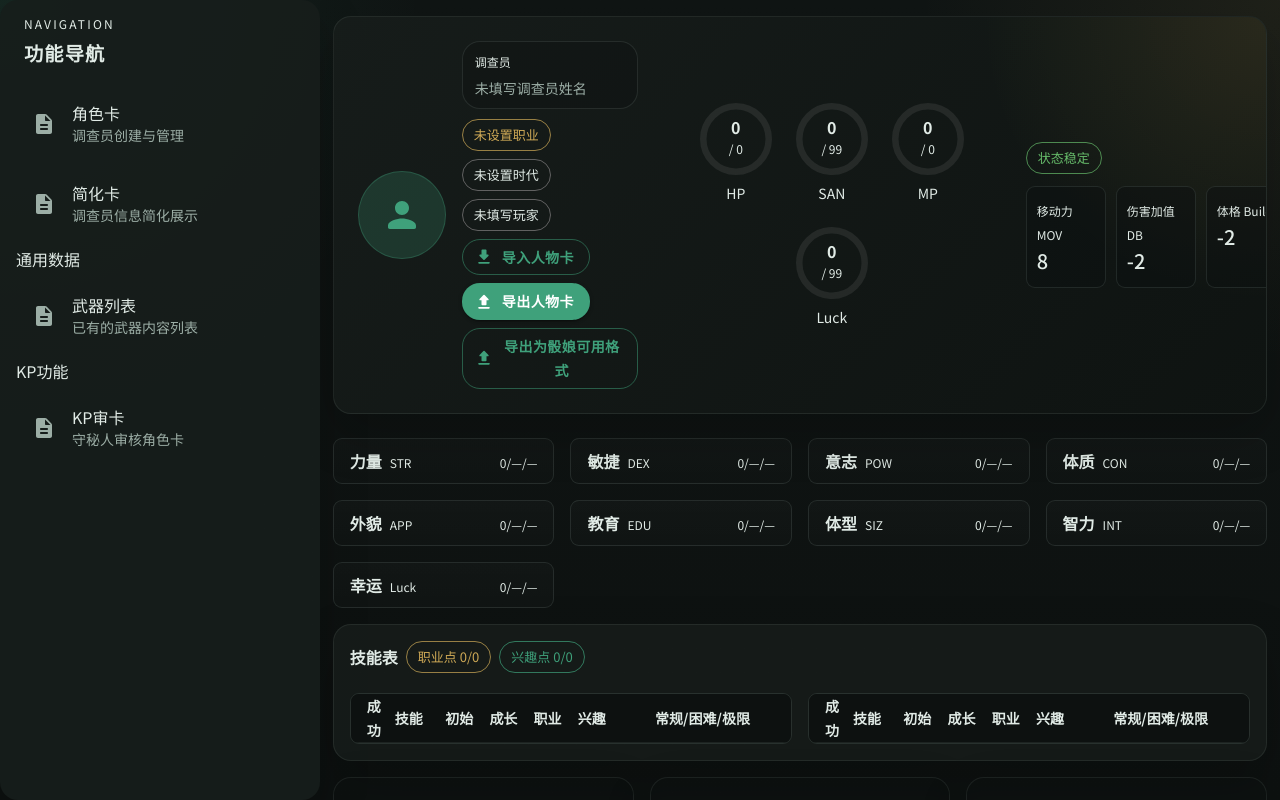
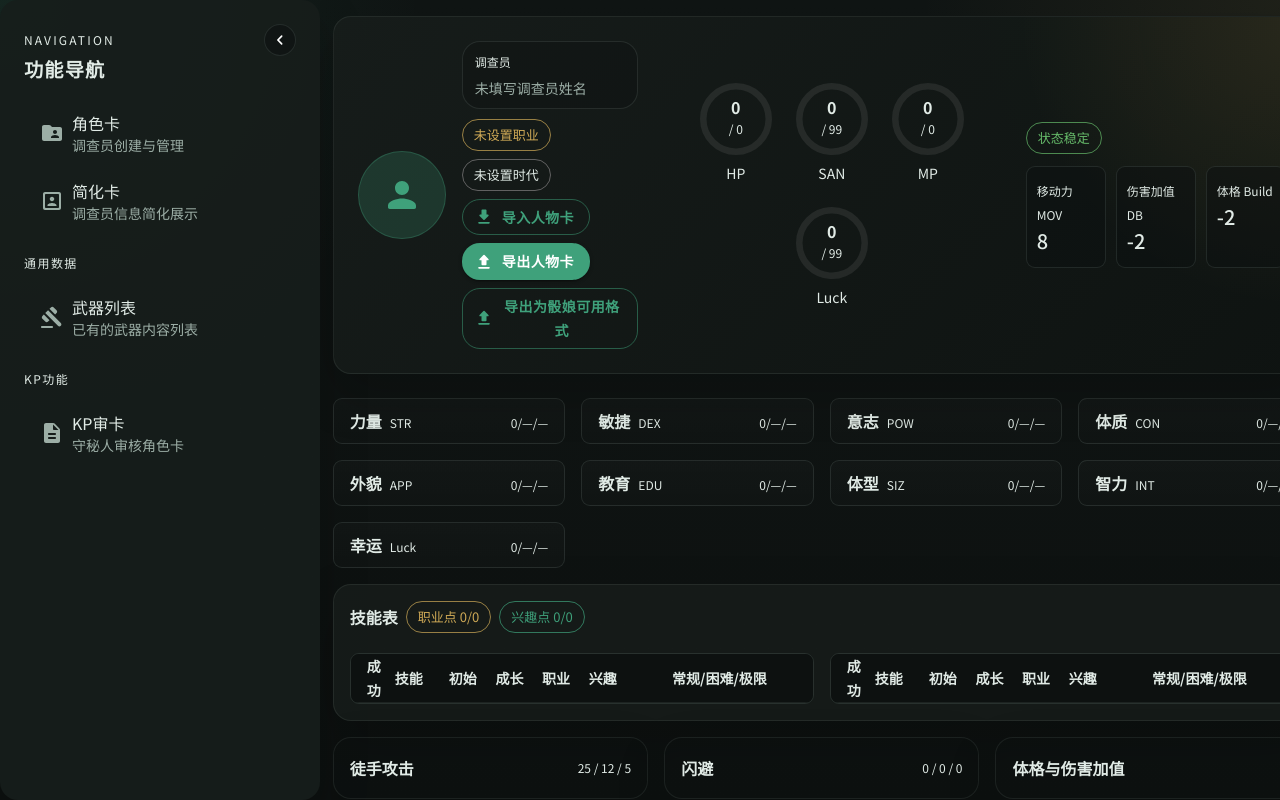
Before and after one commit to DMHPJ/character-sheet-toolkit, a Next.js app: page /simplify in a window 1280 px wide. Built offline with nearby package versions, Linux system fonts and the light colour scheme.

Commit message:
feat: 页面布局优化

```diff
--- a/src/app/globals.css
+++ b/src/app/globals.css
@@ -16,3 +16,14 @@ img {
   display: block;
   max-width: 100%;
 }
+
+input[type="number"] {
+  appearance: textfield;
+  -moz-appearance: textfield;
+}
+
+input[type="number"]::-webkit-outer-spin-button,
+input[type="number"]::-webkit-inner-spin-button {
+  margin: 0;
+  -webkit-appearance: none;
+}
--- a/src/components/AppSider/AppSider.tsx
+++ b/src/components/AppSider/AppSider.tsx
@@ -1,92 +1,117 @@
 "use client";
 
+import { FolderSharedRounded, GavelRounded, PortraitRounded } from "@mui/icons-material";
+import ChevronLeftRoundedIcon from "@mui/icons-material/ChevronLeftRounded";
+import ChevronRightRoundedIcon from "@mui/icons-material/ChevronRightRounded";
 import DescriptionRoundedIcon from "@mui/icons-material/DescriptionRounded";
+import { Box, IconButton, List, ListItemButton, ListItemIcon, ListItemText, Paper, Tooltip, Typography } from "@mui/material";
+import { alpha } from "@mui/material/styles";
 import Link from "next/link";
 import { usePathname } from "next/navigation";
-import {
-	Box,
-	List,
-	ListItemButton,
-	ListItemIcon,
-	ListItemText,
-	Paper,
-	Typography,
-} from "@mui/material";
-import { alpha } from "@mui/material/styles";
-import { ReactElement } from "react";
+import { useState } from "react";
+import type { ReactElement } from "react";
 
-const NAV_ITEMS = [
+const SIDER_WIDTH = 320;
+const SIDER_COLLAPSED_WIDTH = 88;
+
+const NAV_SECTIONS: {
+	title?: string;
+	items: {
+		href: string;
+		label: string;
+		description: string;
+		icon: ReactElement;
+	}[];
+}[] = [
+	{
+		items: [
 			{
 				href: "/",
 				label: "角色卡",
 				description: "调查员创建与管理",
-		icon: <DescriptionRoundedIcon />,
+				icon: <FolderSharedRounded />,
 			},
 			{
 				href: "/simplify/",
 				label: "简化卡",
 				description: "调查员信息简化展示",
-		icon: <DescriptionRoundedIcon />,
+				icon: <PortraitRounded />,
 			},
+		],
+	},
+	{
+		title: "通用数据",
+		items: [
 			{
 				href: "/combatList/",
 				label: "武器列表",
 				description: "已有的武器内容列表",
-		icon: <DescriptionRoundedIcon />,
+				icon: <GavelRounded />,
 			},
+		],
+	},
+	{
+		title: "KP功能",
+		items: [
 			{
 				href: "/kpChecking/",
 				label: "KP审卡",
 				description: "守秘人审核角色卡",
 				icon: <DescriptionRoundedIcon />,
 			},
+		],
+	},
 ];
 
 export default function AppSider() {
 	const pathname = usePathname();
-	const reactNodeList: Array<ReactElement> = [];
-
-	NAV_ITEMS.map(item => {
-		const isActive = pathname === item.href;
-
-		if (item.label === "KP审卡") {
-			reactNodeList.push(<Box>KP功能</Box>)
-		} else if (item.label === "武器列表") {
-			reactNodeList.push(<Box>通用数据</Box>)
-		}
-		reactNodeList.push(
-			<ListItemButton
-				key={item.href}
-				component={Link}
-				href={item.href}
-				selected={isActive}
-				sx={{
-					borderRadius: 0.5,
-				}}>
-				<ListItemIcon
-					sx={{
-						minWidth: 40,
-						color: isActive ? "primary.main" : "text.secondary",
-						mt: 0.25,
-					}}>
-					{item.icon}
-				</ListItemIcon>
-				<ListItemText primary={item.label} secondary={item.description} />
-			</ListItemButton>
-		)
-	});
+	const [collapsed, setCollapsed] = useState(false);
 
 	return (
 		<Paper
 			component="aside"
-			sx={{
-				width: { xs: 0, lg: 320 },
-				px: { xs: 0, lg: 2 },
+			sx={(theme) => ({
+				width: { xs: 0, lg: collapsed ? SIDER_COLLAPSED_WIDTH : SIDER_WIDTH },
+				flexShrink: 0,
+				px: { xs: 0, lg: collapsed ? 1 : 2 },
+				py: { xs: 0, lg: 2 },
 				border: { xs: "none" },
 				backgroundColor: alpha("#171d1b", 0.9),
 				overflow: "hidden",
+				transition: theme.transitions.create(["width", "padding"], {
+					duration: theme.transitions.duration.standard,
+					easing: theme.transitions.easing.easeInOut,
+				}),
+			})}>
+			<Box
+				sx={{
+					display: { xs: "none", lg: "flex" },
+					height: "100%",
+					minWidth: 0,
+					flexDirection: "column",
 				}}>
-			<Box sx={{ px: 1, pt: 1, pb: 2.5 }}>
+				<Box
+					sx={{
+						display: "flex",
+						alignItems: "flex-start",
+						justifyContent: collapsed ? "center" : "space-between",
+						gap: 1,
+						px: collapsed ? 0 : 1,
+						pt: 1,
+						pb: 2.5,
+					}}>
+					<Box
+						sx={{
+							minWidth: 0,
+							opacity: collapsed ? 0 : 1,
+							width: collapsed ? 0 : "auto",
+							overflow: "hidden",
+							whiteSpace: "nowrap",
+							transition: (theme) =>
+								theme.transitions.create(["opacity", "width"], {
+									duration: theme.transitions.duration.shorter,
+								}),
+						}}>
 						<Typography variant="overline" color="secondary.main" sx={{ letterSpacing: "0.18em" }}>
 							Navigation
 						</Typography>
@@ -95,9 +120,82 @@ export default function AppSider() {
 						</Typography>
 					</Box>
 
-			<List sx={{ p: 0, display: "grid", gap: 1 }}>
-				{reactNodeList}
+					<Tooltip title={collapsed ? "展开侧栏" : "收起侧栏"} placement="right">
+						<IconButton
+							aria-label={collapsed ? "展开侧栏" : "收起侧栏"}
+							onClick={() => setCollapsed((value) => !value)}
+							size="small"
+							sx={{
+								flexShrink: 0,
+								border: (theme) => `1px solid ${theme.palette.divider}`,
+								backgroundColor: alpha("#0d1110", 0.56),
+								"&:hover": {
+									backgroundColor: alpha("#3fa17b", 0.16),
+								},
+							}}>
+							{collapsed ? <ChevronRightRoundedIcon fontSize="small" /> : <ChevronLeftRoundedIcon fontSize="small" />}
+						</IconButton>
+					</Tooltip>
+				</Box>
+
+				<List sx={{ p: 0, display: "grid", gap: 1, overflowY: "auto", overflowX: "hidden" }}>
+					{NAV_SECTIONS.map((section, sectionIndex) => (
+						<Box key={section.title ?? `section-${sectionIndex}`} sx={{ display: "grid", gap: 1 }}>
+							{section.title && !collapsed && (
+								<Typography
+									variant="overline"
+									color="text.secondary"
+									sx={{ px: 1, pt: sectionIndex > 0 ? 1 : 0, letterSpacing: "0.12em" }}>
+									{section.title}
+								</Typography>
+							)}
+
+							{section.items.map((item) => {
+								const isActive = pathname === item.href;
+								const itemButton = (
+									<ListItemButton
+										key={item.href}
+										component={Link}
+										href={item.href}
+										selected={isActive}
+										sx={{
+											minHeight: 56,
+											borderRadius: 0.5,
+											justifyContent: collapsed ? "center" : "flex-start",
+											px: collapsed ? 1 : 2,
+										}}>
+										<ListItemIcon
+											sx={{
+												minWidth: collapsed ? 0 : 40,
+												color: isActive ? "primary.main" : "text.secondary",
+												justifyContent: "center",
+											}}>
+											{item.icon}
+										</ListItemIcon>
+										<ListItemText
+											primary={item.label}
+											secondary={item.description}
+											sx={{
+												display: collapsed ? "none" : "block",
+												m: 0,
+												whiteSpace: "nowrap",
+											}}
+										/>
+									</ListItemButton>
+								);
+
+								return collapsed ? (
+									<Tooltip key={item.href} title={item.label} placement="right">
+										{itemButton}
+									</Tooltip>
+								) : (
+									itemButton
+								);
+							})}
+						</Box>
+					))}
 				</List>
+			</Box>
 		</Paper>
 	);
 }
--- a/src/components/CharacterSheet/CharacterSheet.tsx
+++ b/src/components/CharacterSheet/CharacterSheet.tsx
@@ -1,6 +1,6 @@
 "use client";
 
-import { useMemo, useState } from "react";
+import { useEffect, useMemo, useRef, useState } from "react";
 import AccountBalanceWalletRoundedIcon from "@mui/icons-material/AccountBalanceWalletRounded";
 import GavelRoundedIcon from "@mui/icons-material/GavelRounded";
 import HistoryEduRoundedIcon from "@mui/icons-material/HistoryEduRounded";
@@ -29,10 +29,38 @@ const TABS: { id: TabId; label: string; icon: ReactElement }[] = [
 	{ id: "property", label: "资产", icon: <AccountBalanceWalletRoundedIcon fontSize="small" /> },
 ];
 
+const SHEET_GAP_PX = 24;
+const PAGE_PADDING_BLOCK = 36;
+
 export default function CharacterSheet({ readOnly = false }: { readOnly?: boolean }) {
 	const [activeTab, setActiveTab] = useState<TabId>("status");
 	const [infoDialogOpen, setInfoDialogOpen] = useState(false);
+	const [headerHeight, setHeaderHeight] = useState(0);
+	const headerRef = useRef<HTMLDivElement | null>(null);
 	const derived = useCharacterStore((state) => state.derived);
+
+	useEffect(() => {
+		const headerElement = headerRef.current;
+
+		if (!headerElement) {
+			return;
+		}
+
+		const updateHeaderHeight = () => {
+			setHeaderHeight(Math.ceil(headerElement.getBoundingClientRect().height));
+		};
+
+		updateHeaderHeight();
+
+		const resizeObserver = new ResizeObserver(updateHeaderHeight);
+		resizeObserver.observe(headerElement);
+		window.addEventListener("resize", updateHeaderHeight);
+
+		return () => {
+			resizeObserver.disconnect();
+			window.removeEventListener("resize", updateHeaderHeight);
+		};
+	}, []);
 
 	const tabContent = useMemo(() => {
 		if (activeTab === "status") return <StatusPanel readOnly={readOnly} />;
@@ -41,23 +69,30 @@ export default function CharacterSheet({ readOnly = false }: { readOnly?: boolea
 		return <AssetsPanel readOnly={readOnly} />;
 	}, [activeTab, readOnly]);
 
+	const sheetContentHeight =
+		headerHeight > 0 ? `calc(100vh - ${headerHeight + SHEET_GAP_PX + PAGE_PADDING_BLOCK}px)` : "auto";
+
 	return (
 		<Box sx={{ mx: "1vw" }}>
 			<Box sx={{ display: "grid", gap: 3 }}>
-				<Header onOpenInfo={() => setInfoDialogOpen(true)} readOnly={readOnly} />
+				<Box ref={headerRef}>
+					<Header onOpenInfo={() => setInfoDialogOpen(true)} readOnly={readOnly} />
+				</Box>
 				{readOnly ? (
 					<ReadOnlyCharacterSheet />
-        ) : (
+				) : (
 					<Box
 						sx={{
 							display: "grid",
 							gap: 3,
 							gridTemplateColumns: { xs: "1fr", xl: "minmax(360px, 0.68fr) minmax(0, 1.55fr)" },
-							alignItems: "start",
+							alignItems: { xs: "start", xl: "stretch" },
+							height: { xl: sheetContentHeight },
+							minHeight: { xl: 0 },
 						}}>
-						<Box sx={{ display: "grid", gap: 3 }}>
+						<Box sx={{ height: { xl: "100%" }, minHeight: { xl: 0 }, overflow: { xl: "auto" } }}>
 							<AttributePanel readOnly={false} />
-							<OccupationPanel readOnly={false} />
+							<OccupationPanel sx={{marginBlock: 3}} readOnly={false} />
 
 							<Paper sx={{ overflow: "hidden", backgroundColor: alpha("#171d1b", 0.86) }}>
 								<Box
@@ -112,7 +147,7 @@ export default function CharacterSheet({ readOnly = false }: { readOnly?: boolea
 							</Paper>
 						</Box>
 
-						<SkillTable readOnly={false} />
+						<SkillTable readOnly={false} sx={{ height: { xl: "100%" }, minHeight: { xl: 0 } }} />
 					</Box>
 				)}
 			</Box>
--- a/src/components/Header/Header.tsx
+++ b/src/components/Header/Header.tsx
@@ -176,7 +176,7 @@ export default function Header({
             <Box sx={{ display: "flex", gap: 1, flexWrap: "wrap", mt: 1.25, alignItems: "center" }}>
               <Chip label={info.occupation || "未设置职业"} color="secondary" variant="outlined" />
               <Chip label={info.era || "未设置时代"} variant="outlined" />
-              <Chip label={info.player || "未填写玩家"} variant="outlined" />
+              {/* <Chip label={info.player || "未填写玩家"} variant="outlined" /> */}
               <Button variant="outlined" startIcon={<GetAppRoundedIcon />} onClick={handleImport}>
                 导入人物卡
               </Button>
--- a/src/components/SkillTable/SkillTable.tsx
+++ b/src/components/SkillTable/SkillTable.tsx
@@ -23,6 +23,7 @@ import {
 	Typography,
 } from "@mui/material";
 import { alpha } from "@mui/material/styles";
+import type { SxProps, Theme } from "@mui/material/styles";
 import {
 	EXPANDABLE_SKILL_GROUPS,
 	formatSkillDisplayName,
@@ -35,9 +36,11 @@ import type { Skill } from "@/types/character";
 export default function SkillTable({
 	readOnly,
 	store,
+	sx,
 }: {
 	readOnly?: boolean;
 	store?: CharacterStoreSnapshot;
+	sx?: SxProps<Theme>;
 }) {
 	const globalReadOnly = useCharacterStore((state) => state.readOnly);
 	const globalSkills = useCharacterStore((state) => state.skills);
@@ -82,8 +85,18 @@ export default function SkillTable({
 	const rightSkills = baseSkills.slice(splitIndex);
 
 	return (
-		<Paper sx={{ p: { xs: 2, md: 2 }, backgroundColor: alpha("#171d1b", 0.84) }}>
-			<Box sx={{ display: "grid", gap: 2.5 }}>
+		<Paper
+			sx={[
+				{
+					p: { xs: 2, md: 2 },
+					backgroundColor: alpha("#171d1b", 0.84),
+					display: "flex",
+					flexDirection: "column",
+					overflow: "hidden",
+				},
+				...(Array.isArray(sx) ? sx : [sx]),
+			]}>
+			<Box sx={{ display: "flex", flex: 1, minHeight: 0, flexDirection: "column", gap: 2.5 }}>
 				{isReadOnly ? (
 					<Box
 						sx={{
@@ -221,9 +234,11 @@ export default function SkillTable({
 				<Box
 					sx={{
 						display: "grid",
+						flex: 1,
+						minHeight: 0,
 						gap: 2,
 						gridTemplateColumns: { xs: "1fr", md: "minmax(0, 1fr) minmax(0, 1fr)" },
-						alignItems: "start",
+						alignItems: "stretch",
 					}}>
 					<SkillTableSection
 						skills={leftSkills}
@@ -268,7 +283,13 @@ function SkillTableSection({
 }) {
 	return (
 		<TableContainer
-			sx={{ borderRadius: 0.5, border: (theme) => `1px solid ${theme.palette.divider}` }}>
+			sx={{
+				height: "100%",
+				minHeight: 0,
+				overflow: "auto",
+				borderRadius: 0.5,
+				border: (theme) => `1px solid ${theme.palette.divider}`,
+			}}>
 			<Table stickyHeader size="small">
 				<TableHead>
 					<TableRow>
```
Also changed, not shown: src/components/OccupationPanel/OccupationPanel.tsx (+13 -2 lines). Lines whose indentation alone changed are shown as unchanged.
